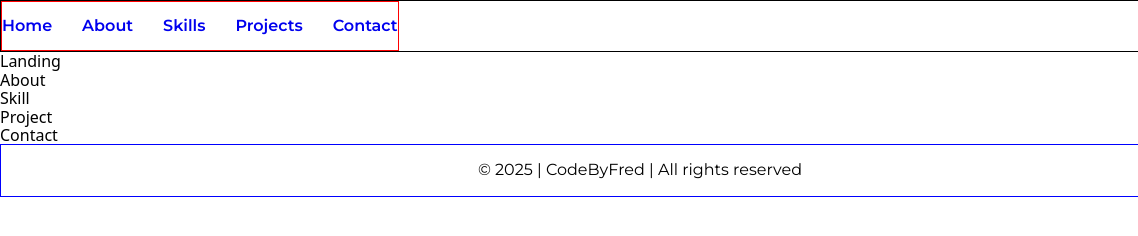
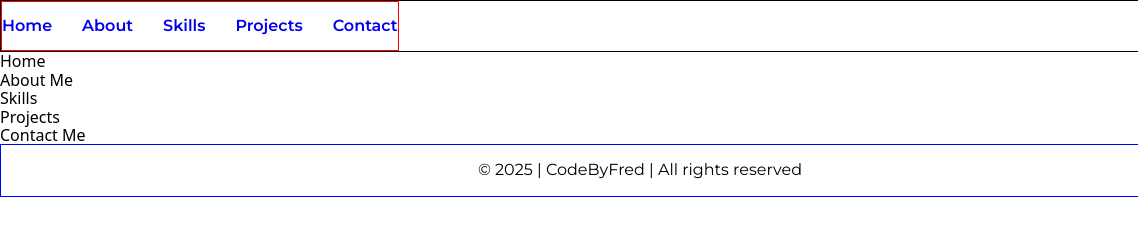
Before and after one commit to CodeByFred/portfolio, a plain HTML site: page index.html in a window 1280 px wide. Shown: the full height of the page, 0-1138 px from the left. Drawn offline with Linux system fonts and the light colour scheme.

```diff
--- a/index.html
+++ b/index.html
@@ -30,11 +30,11 @@
         </div>
     </header>
     <main>
-        <section id="home">Landing</section>
-        <section id="about">About</section>
-        <section id="skills">Skill</section>
-        <section id="project">Project</section>
-        <section id="contact">Contact</section>
+        <section id="home">Home</section>
+        <section id="about">About Me</section>
+        <section id="skills">Skills</section>
+        <section id="project">Projects</section>
+        <section id="contact">Contact Me</section>
     </main>
     <footer class="footer">
         <p>© 2025 | CodeByFred | All rights reserved</p>
```
Also changed, not shown: assets/icons/AWS-Light.svg (added), assets/icons/CSS.svg (added), assets/icons/Figma-Light.svg (added), assets/icons/Firebase-Light.svg (added), assets/icons/Flutter-Light.svg (added), assets/icons/HTML.svg (added), assets/icons/Java-Light.svg (added), assets/icons/JavaScript.svg (added), assets/icons/Jira-Light.svg (added), assets/icons/MySQL-Light.svg (added), assets/icons/React-Light.svg (added), assets/icons/Sass.svg (added), assets/icons/Spring-Light.svg (added), assets/icons/TypeScript.svg (added), 1 more files.
